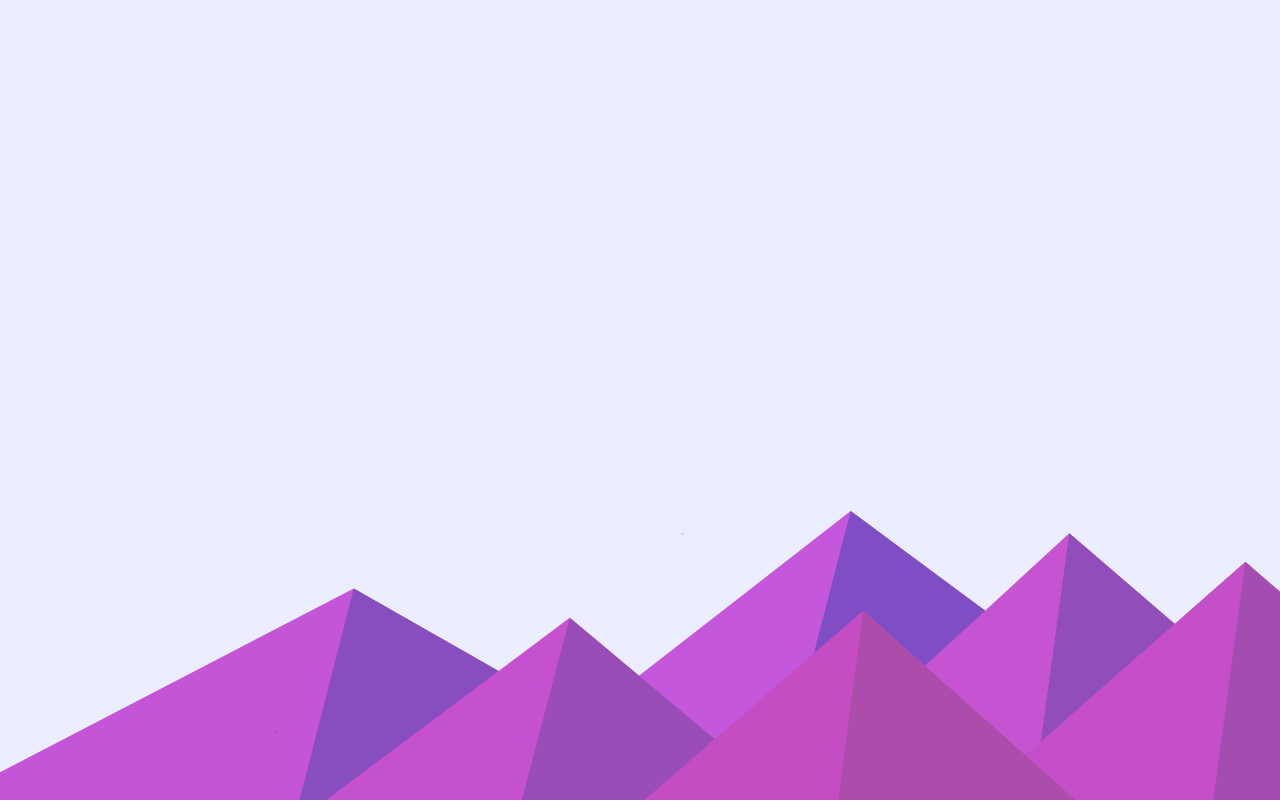
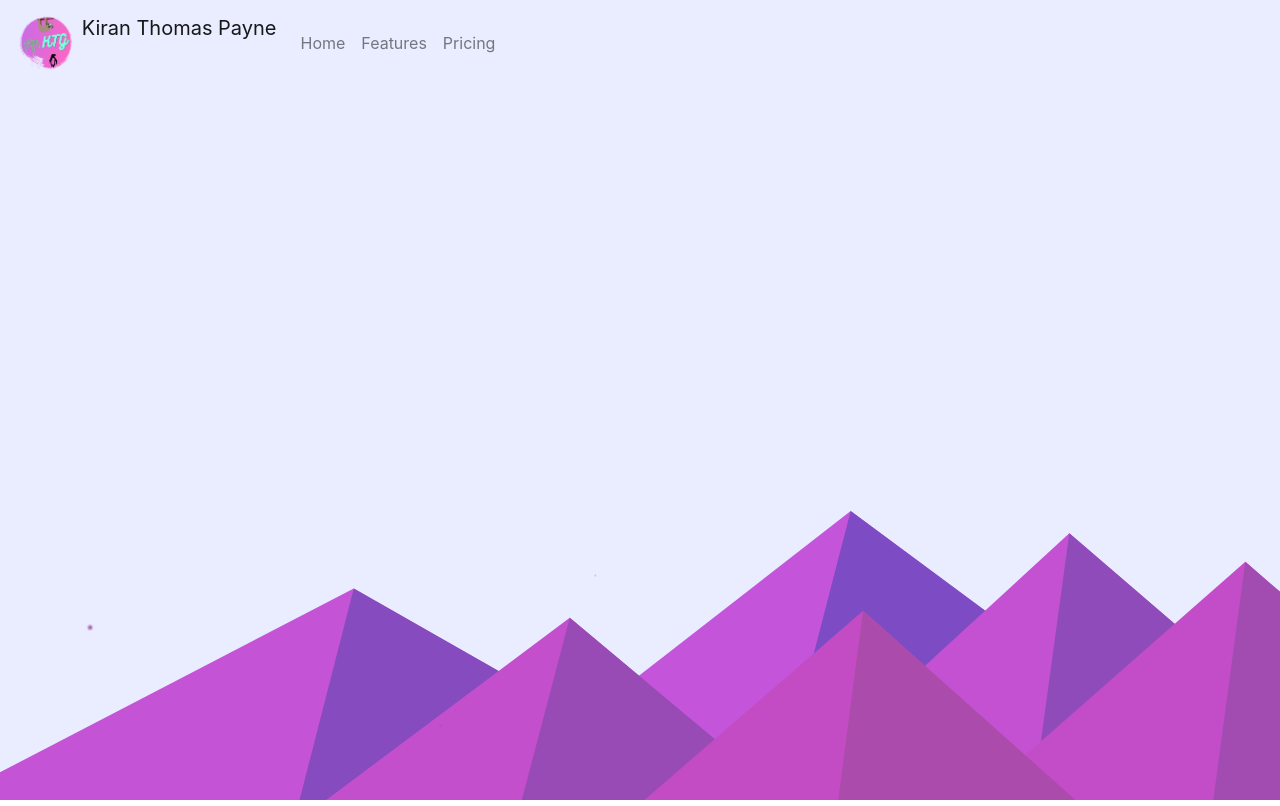
Before and after one commit to ktg441/MyWebsite, a React (Create React App) app: page / in a window 1280 px wide. Built offline with nearby package versions, Linux system fonts and the light colour scheme.

Commit message:
Navbar fades in

```diff
--- a/package.json
+++ b/package.json
@@ -7,10 +7,11 @@
     "@testing-library/jest-dom": "^4.2.4",
     "@testing-library/react": "^9.5.0",
     "@testing-library/user-event": "^7.2.1",
-    "bootstrap": "^4.5.0",
+    "bootstrap": "^4.5.2",
     "gh-pages": "^3.1.0",
     "node-sass": "^4.14.1",
     "react": "^16.13.1",
+    "react-bootstrap": "^1.3.0",
     "react-dom": "^16.13.1",
     "react-reveal": "^1.2.2",
     "react-scripts": "^3.4.3"
--- a/src/App.js
+++ b/src/App.js
@@ -2,7 +2,10 @@ import React, { Component } from 'react';
 import "./css/App.css";
 import "./css/Animations.scss";
 
+import 'bootstrap/dist/css/bootstrap.min.css';
+
 import Intro from "./components/intro";
+import CustomNavbar from "./components/navbar";
 //Import various components and/or css files
 
 class App extends Component {
@@ -27,6 +30,9 @@ class App extends Component {
                 <object className="backgroundImgFull" aria-label="polite" ></object>
                 { this.createLightParticles() }
                 <Intro />
+                <div id="fullSite" className="siteHidden">
+                    <CustomNavbar />
+                </div>
             </React.Fragment>
         );
     }
--- a/src/components/intro.jsx
+++ b/src/components/intro.jsx
@@ -28,16 +28,17 @@ class Intro extends Component {
         this.toggleIntro();
         document.getElementById("introLogo").className = "fadeLogoOut";
         document.getElementsByClassName("backgroundImgFull")[0].className = "backgroundImgFade";
+        document.getElementById("fullSite").className = "siteVisible";
         setTimeout(function() {
             document.getElementById("introContainer").remove();
-        }, 4000);
+        }, 2000);
     }
 
     render() {
         return (
             <div id="introContainer">
                 <div id="introTextContainer">
-                    <img id="introLogo" src={Logo} className="fadeLogoIn"></img>
+                    <img id="introLogo" src={Logo} className="fadeLogoIn" alt="Logo"></img>
                     <h1 id="introText">
                         <Bounce top cascade when={this.state.show}>
                             Kiran Thomas Payne
--- /dev/null
+++ b/src/components/navbar.jsx
@@ -0,0 +1,42 @@
+import React, { Component } from 'react';
+import { Navbar, Nav } from 'react-bootstrap';
+import Container from 'react-bootstrap/Container';
+
+import Logo from "../media/Logo.png";
+
+/*
+Component that contains a navbar for site navigation
+*/
+class CustomNavbar extends Component {
+
+    constructor() {
+        super();
+        this.state = {};
+    }
+
+    /* When the component loads, toggle intro on */
+    componentDidMount() {
+
+    }
+
+    render() {
+        return (
+            <Container fluid>
+                <Navbar collapseOnSelect fixed="top" bg="#000000" expand="lg">
+                    <Navbar.Brand href="#home">
+                        <img src={Logo} width="60" height="60" alt="" className="d-inline-block align-top" />{' '}
+                        Kiran Thomas Payne
+                    </Navbar.Brand>
+                    <Nav>
+                        <Nav.Link href="#home">Home</Nav.Link>
+                        <Nav.Link href="#features">Features</Nav.Link>
+                        <Nav.Link href="#pricing">Pricing</Nav.Link>
+                    </Nav>
+                </Navbar>
+            </Container>
+        );
+    }
+
+}
+
+export default CustomNavbar;
--- a/src/css/Animations.scss
+++ b/src/css/Animations.scss
@@ -1,8 +1,11 @@
+@import "~bootstrap/scss/bootstrap";
+
 .lightsContainer {
     width: 100%;
     height: 100%;
     overflow: hidden;
     position: absolute;
+    z-index: 0;
     top: 0;
     left: 0;
 }
@@ -208,3 +211,14 @@
       filter: opacity(0);
     }
   }
+
+  .siteVisible {
+    position: absolute;
+    filter: opacity(0);
+    top: 0;
+    left: 0;
+    width: 100%;
+    z-index: 1;
+    animation: logo_fade_in 1.5s ease;
+    animation-fill-mode: forwards;
+  }
--- a/src/index.js
+++ b/src/index.js
@@ -2,8 +2,5 @@ import React from "react";
 import ReactDOM from "react-dom";
 import App from "./App";
 
-import "bootstrap/dist/css/bootstrap.css";
-//Import other css files
-
 //Render top level App component
 ReactDOM.render(<App />, document.getElementById("root"));
```
Also changed, not shown: src/css/App.css (+12 -1 lines), src/media/banner.jpg (deleted), 1 other file (tests, documents, lock files or other folders).
